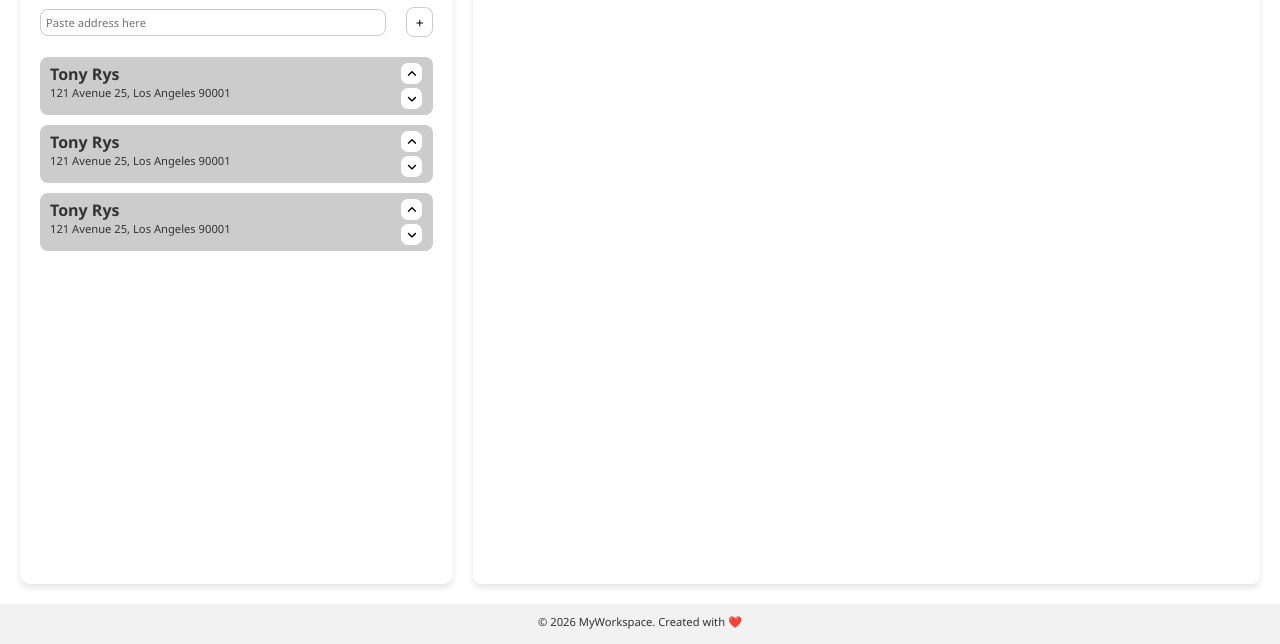
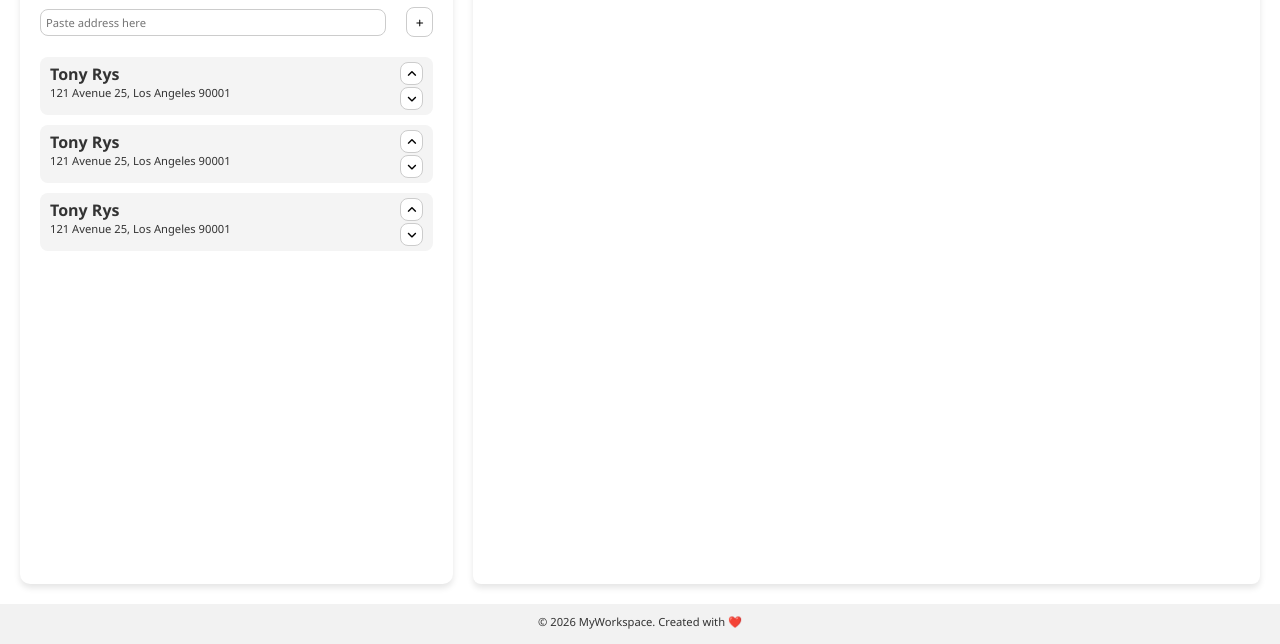
Before and after one commit to vodliosje/scoutcal, a plain HTML site: page index.html in a window 1280 px wide. Shown: the part 156-800 px from the top of the page. Drawn offline with Linux system fonts and the light colour scheme.

Commit message:
change color

```diff
--- a/style.css
+++ b/style.css
@@ -14,6 +14,7 @@
   --primary-color: #4a90e2;
   --header-bg: #1e293b;
   --medium-gray-color: #ccc;
+  --light-gray-color: #f4f4f4;
   --white-color: #fff;
 
   /*Font Sizes*/
@@ -184,7 +185,7 @@ button {
   align-items: center;
   padding: 5px 10px;
   margin-bottom: 10px;
-  background-color: var(--medium-gray-color);
+  background-color: var(--light-gray-color);
   border-radius: var(--border-radius-s);
 }
 
```
